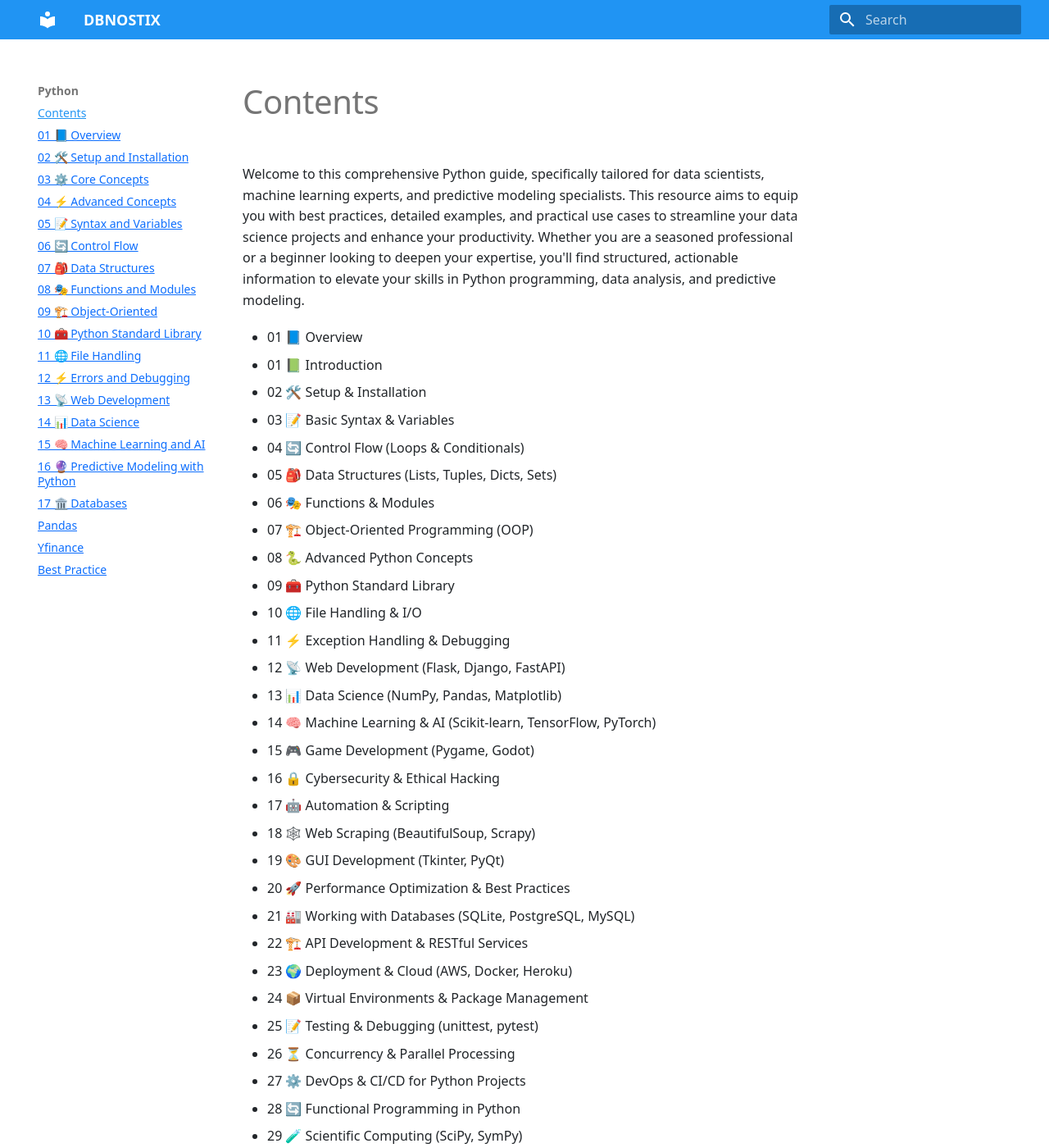
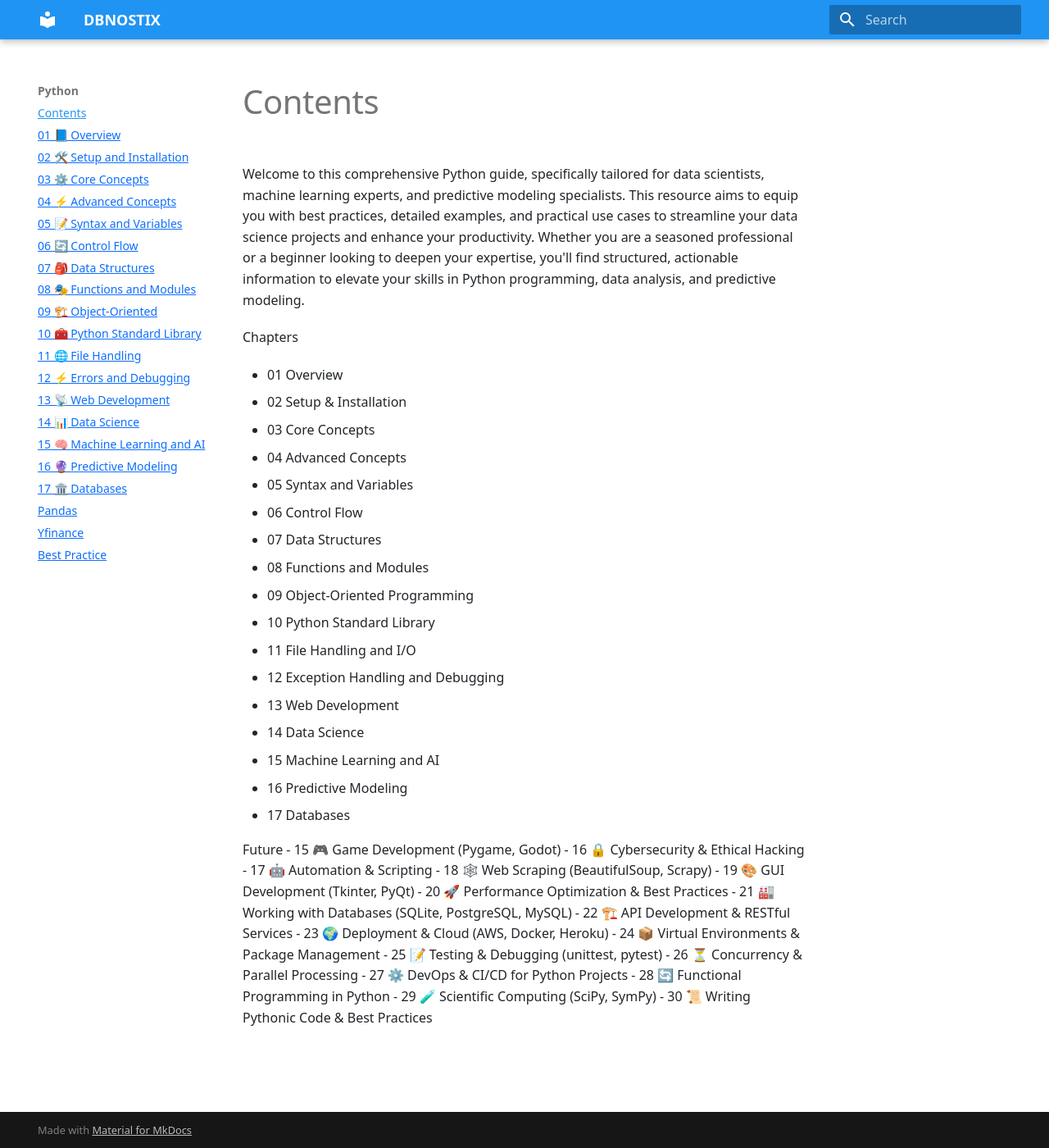
Before and after one commit to blutterfly/dbnostix, an MkDocs documentation site: the page built from docs/python/00_Contents.md, in a window 1280 px wide and 1400 px high. Shown: the whole window at 82% size. Built offline with MkDocs 1.6.1 and Material for MkDocs 9.7.7, drawn with Linux system fonts in a browser that asks for light colours; some of the changed text lies outside the part shown.

Commit message:
2 changes

```diff
--- a/docs/python/00_Contents.md
+++ b/docs/python/00_Contents.md
@@ -2,21 +2,28 @@
 
 Welcome to this comprehensive Python guide, specifically tailored for data scientists, machine learning experts, and predictive modeling specialists. This resource aims to equip you with best practices, detailed examples, and practical use cases to streamline your data science projects and enhance your productivity. Whether you are a seasoned professional or a beginner looking to deepen your expertise, you'll find structured, actionable information to elevate your skills in Python programming, data analysis, and predictive modeling.
 
-- 01 📘 Overview
-- 01 📗 Introduction
-- 02 🛠️ Setup & Installation
-- 03 📝 Basic Syntax & Variables
-- 04 🔄 Control Flow (Loops & Conditionals)
-- 05 🎒 Data Structures (Lists, Tuples, Dicts, Sets)
-- 06 🎭 Functions & Modules
-- 07 🏗️ Object-Oriented Programming (OOP)
-- 08 🐍 Advanced Python Concepts
-- 09 🧰 Python Standard Library
-- 10 🌐 File Handling & I/O
-- 11 ⚡ Exception Handling & Debugging
-- 12 📡 Web Development (Flask, Django, FastAPI)
-- 13 📊 Data Science (NumPy, Pandas, Matplotlib)
-- 14 🧠 Machine Learning & AI (Scikit-learn, TensorFlow, PyTorch)
+Chapters
+
+- 01 Overview
+- 02 Setup & Installation
+- 03 Core Concepts
+- 04 Advanced Concepts
+- 05 Syntax and Variables
+- 06 Control Flow
+- 07 Data Structures
+- 08 Functions and Modules
+- 09 Object-Oriented Programming
+- 10 Python Standard Library
+- 11 File Handling and I/O
+- 12 Exception Handling and Debugging
+- 13 Web Development
+- 14 Data Science
+- 15 Machine Learning and AI
+- 16 Predictive Modeling
+- 17 Databases
+
+
+Future
 - 15 🎮 Game Development (Pygame, Godot)
 - 16 🔒 Cybersecurity & Ethical Hacking
 - 17 🤖 Automation & Scripting
--- a/docs/python/16_Predictive_Modeling.md
+++ b/docs/python/16_Predictive_Modeling.md
@@ -1,4 +1,4 @@
-# 16 🔮 Predictive Modeling with Python
+# 16 🔮 Predictive Modeling
 
 Predictive modeling is the core of machine learning, where we use historical data to make future predictions. This chapter covers data preprocessing, feature engineering, model selection, evaluation, and deployment for predictive analytics.
 
```
